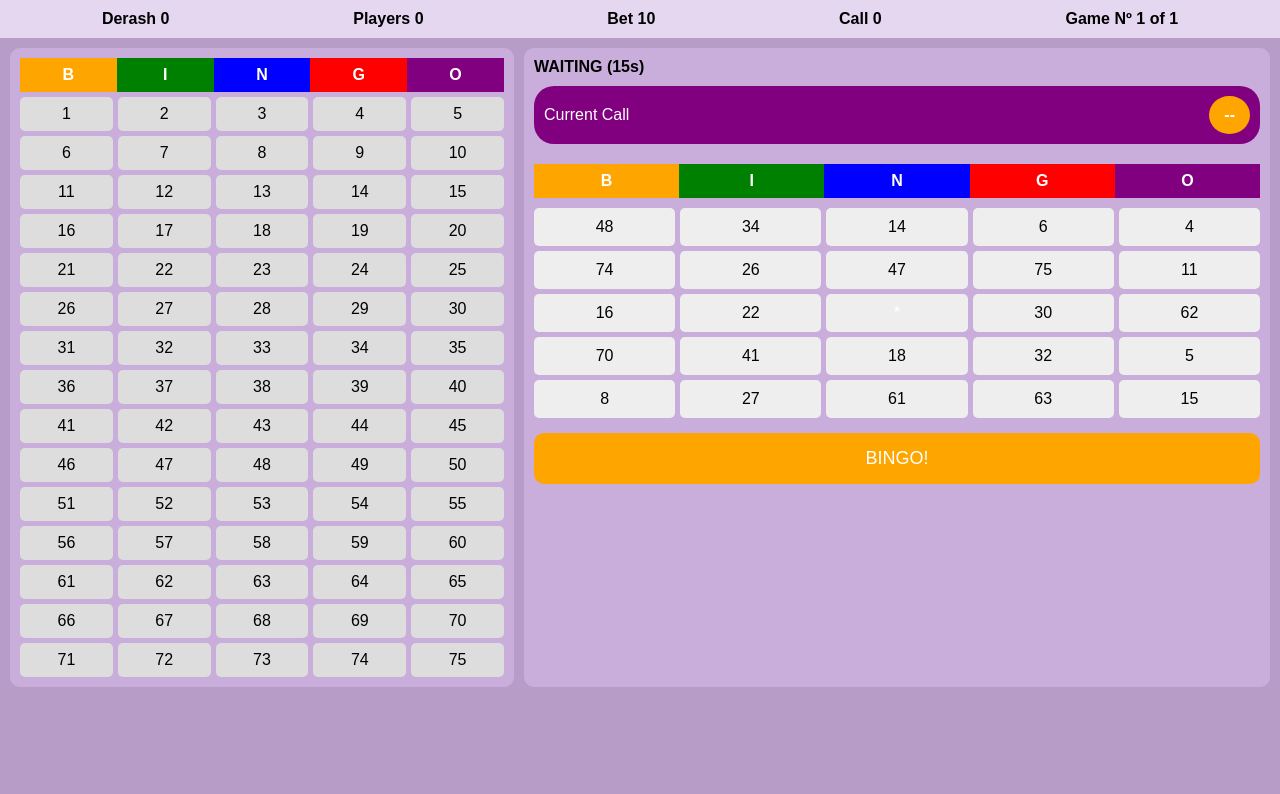
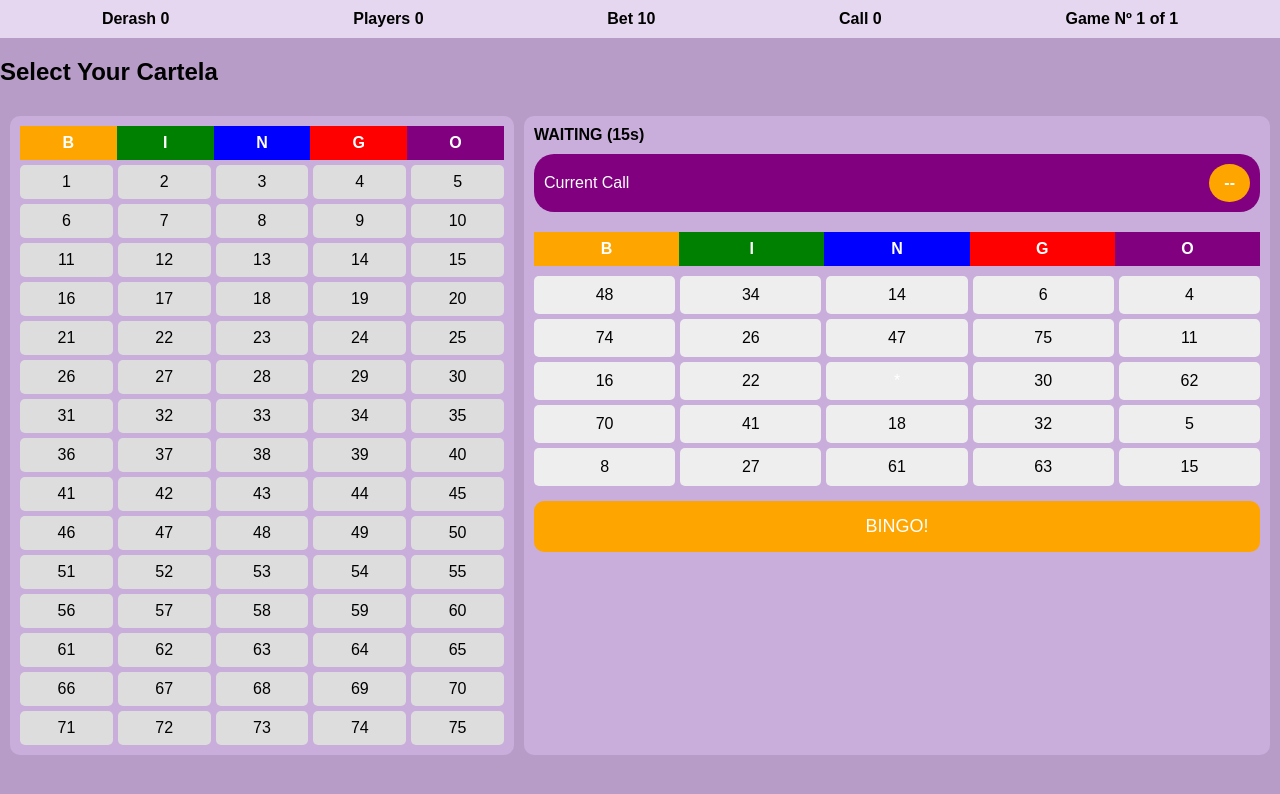
Before and after one commit to AbelaMark/bingo, a plain HTML site: page index.html in a window 1280 px wide. Drawn offline with Linux system fonts and the light colour scheme.

Commit message:
Update index.html

```diff
--- a/index.html
+++ b/index.html
@@ -15,6 +15,11 @@
   <div>Bet <span>10</span></div>
   <div>Call <span id="callCount">0</span></div>
   <div>Game Nº <span>1 of 1</span></div>
+</div>
+
+  <div id="cartelaScreen" class="cartela-screen">
+  <h2>Select Your Cartela</h2>
+  <div id="cartelaGrid" class="cartela-grid"></div>
 </div>
 
 <div class="main">
```
